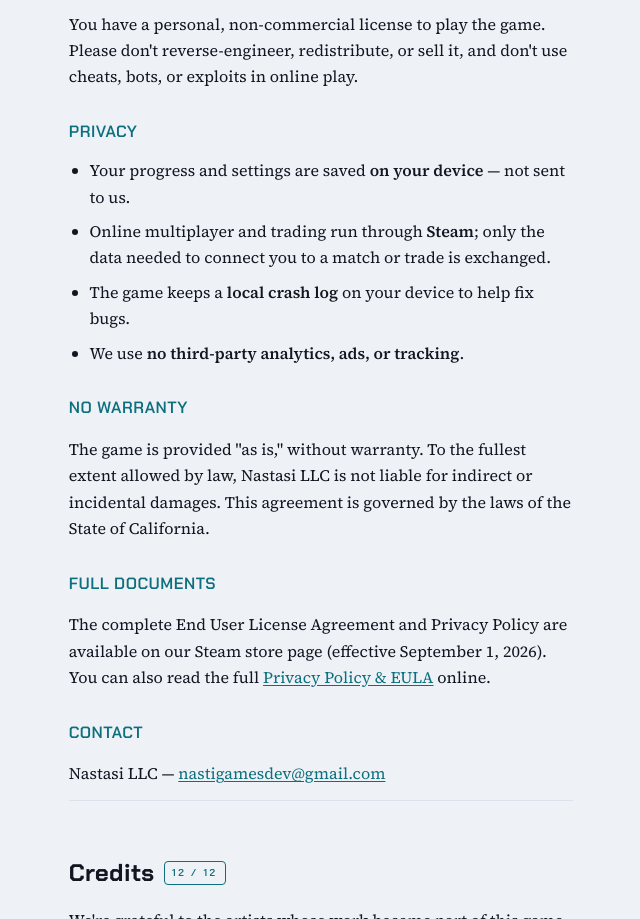
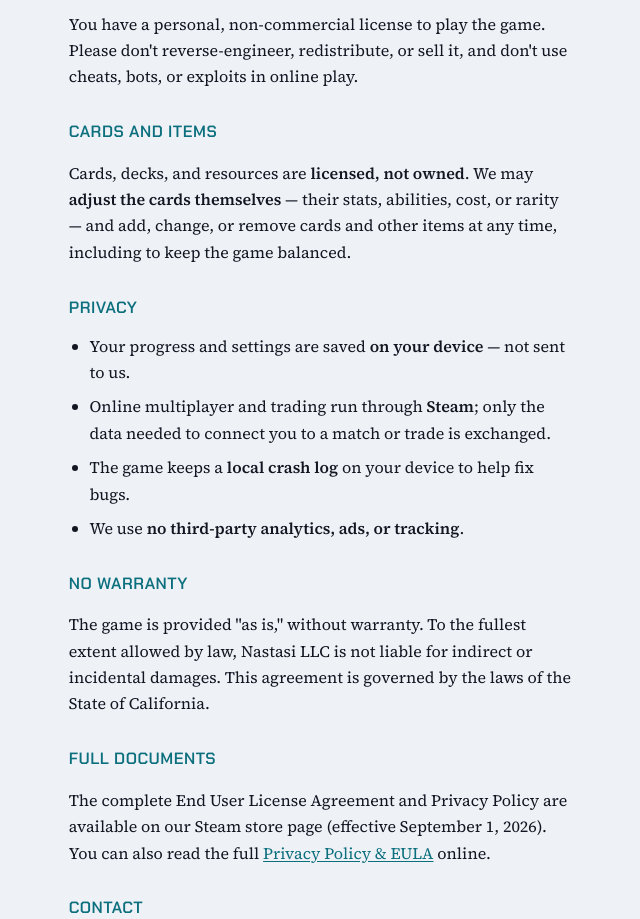
Before and after one commit to nastasin/starimperium-manual, a plain HTML site: page index.html in a window 1280 px wide. Shown: the part 11056-11975 px from the top of the page, without its empty margins (449-1089 px from the left). Drawn offline with Linux system fonts and the light colour scheme.

Commit message:
Manual: add Cards and items (licensed, may adjust) to Legal section, mirroring in-game guide

```diff
--- a/index.html
+++ b/index.html
@@ -419,6 +419,9 @@
         <h3>License</h3>
         <p>You have a personal, non-commercial license to play the game. Please don't reverse-engineer, redistribute, or sell it, and don't use cheats, bots, or exploits in online play.</p>
 
+        <h3>Cards and items</h3>
+        <p>Cards, decks, and resources are <strong>licensed, not owned</strong>. We may <strong>adjust the cards themselves</strong> — their stats, abilities, cost, or rarity — and add, change, or remove cards and other items at any time, including to keep the game balanced.</p>
+
         <h3>Privacy</h3>
         <ul>
           <li>Your progress and settings are saved <strong>on your device</strong> — not sent to us.</li>
```
